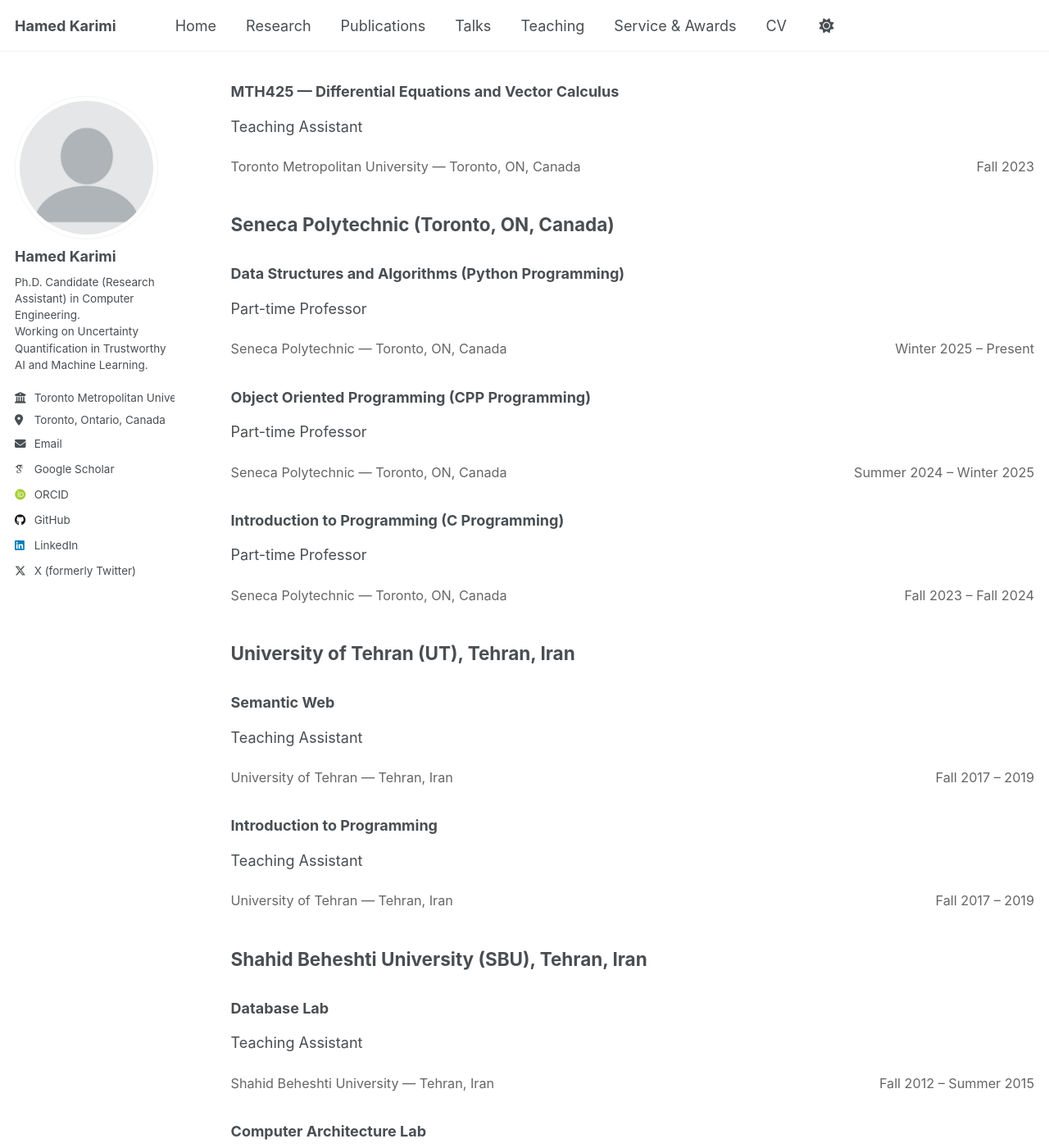
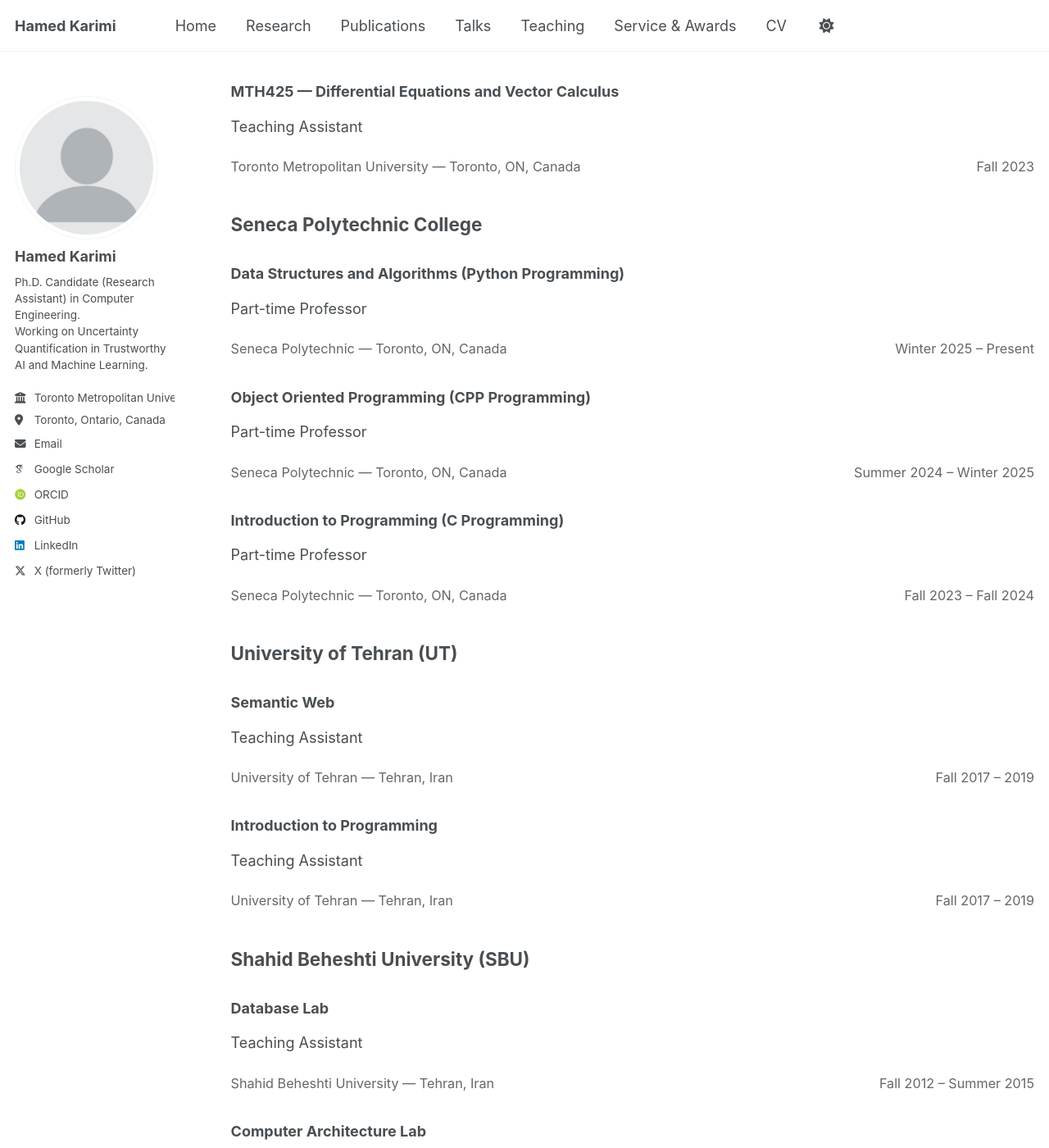
Before and after one commit to hamedmx/hamedmx.github.io, a Jekyll site: the page built from _pages/teaching.md, in a window 1280 px wide and 1400 px high, scrolled down 1035 px. Shown: the whole window at 82% size. Built offline with Jekyll 4.4.1, drawn with Linux system fonts in a browser that asks for light colours; some web fonts are replaced; a script that is not in the unit is left out.

Commit message:
Update teaching.md

```diff
--- a/_pages/teaching.md
+++ b/_pages/teaching.md
@@ -91,7 +91,7 @@ Teaching Assistant
 </div>
 
 
-## Seneca Polytechnic (Toronto, ON, Canada)
+## Seneca Polytechnic College
 
 ### Data Structures and Algorithms (Python Programming)
 
@@ -123,7 +123,7 @@ Part-time Professor
 </div>
 
 
-## University of Tehran (UT), Tehran, Iran
+## University of Tehran (UT)
 
 ### Semantic Web
 
@@ -144,7 +144,7 @@ Teaching Assistant
 </div>
 
 
-## Shahid Beheshti University (SBU), Tehran, Iran
+## Shahid Beheshti University (SBU)
 
 ### Database Lab
 
```
